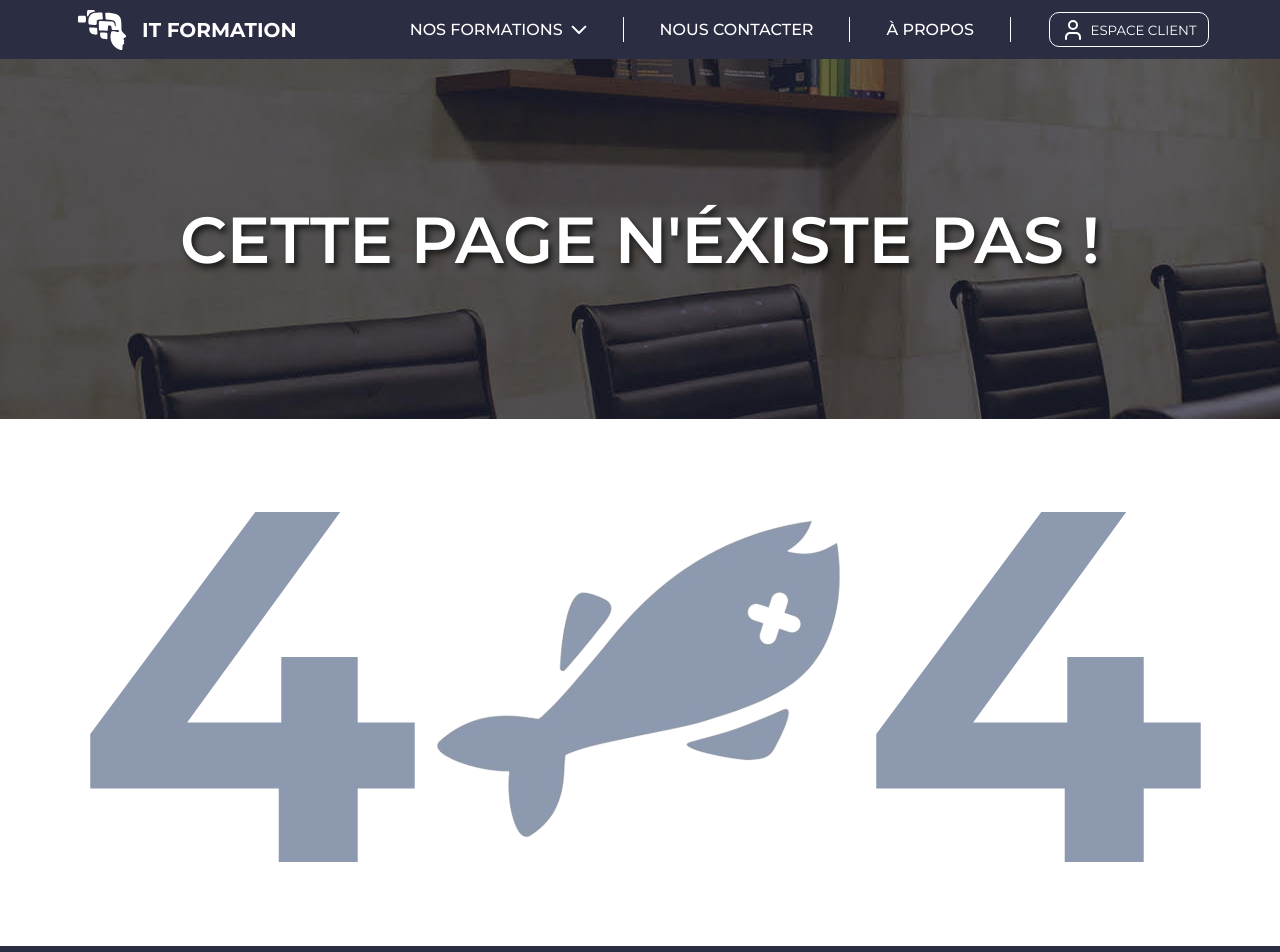
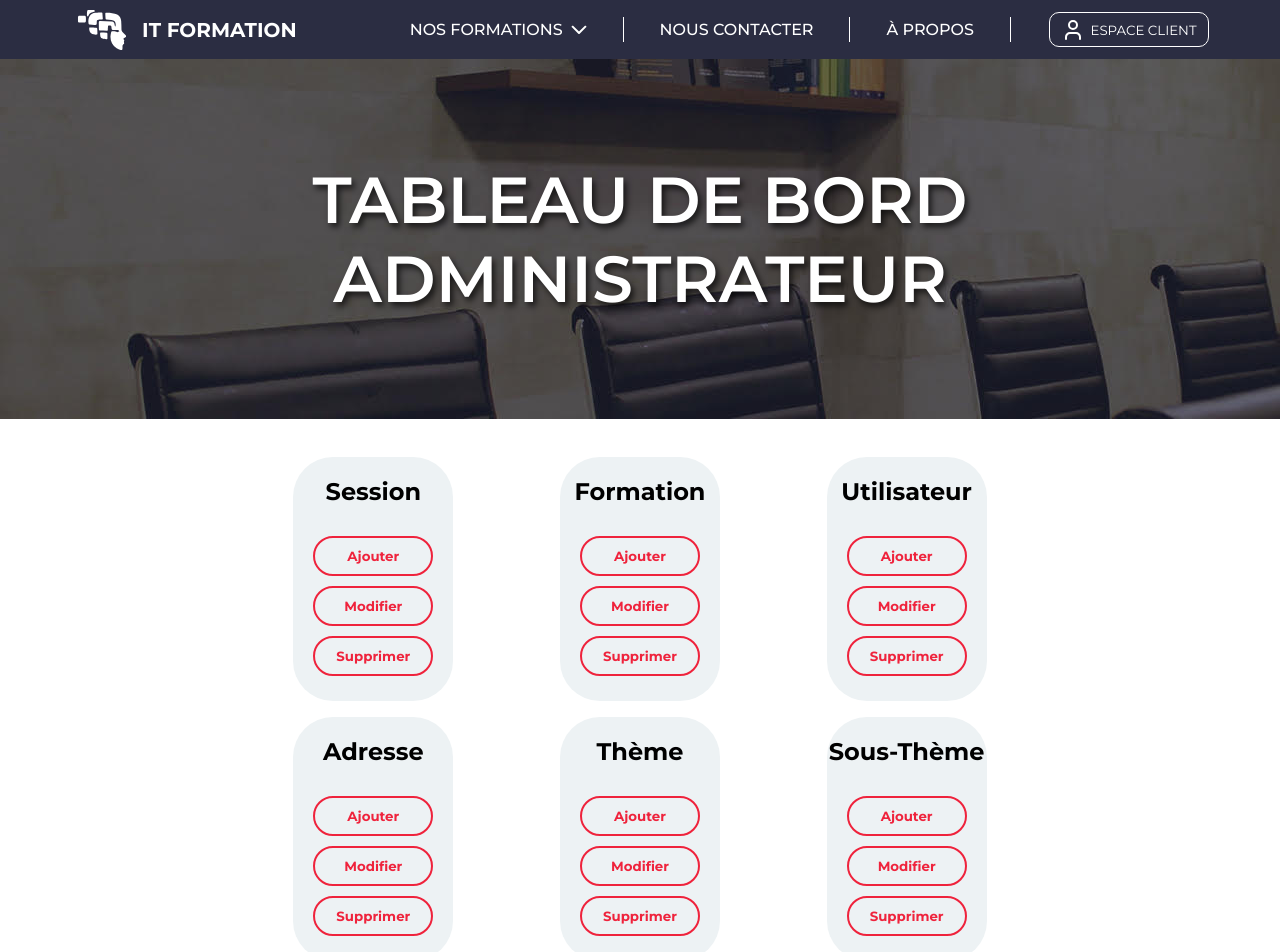
Before and after one commit to BastienCay/Front_IT_Formation, an Angular app in the folder IT_Formation/: page /page-admin in a window 1280 px wide. Shown: the top 952 px of the page. Built offline with nearby package versions, Linux system fonts and the light colour scheme.

Commit message:
dashboard admin html + css + routes OK

```diff
--- a/IT_Formation/src/app/app.routes.ts
+++ b/IT_Formation/src/app/app.routes.ts
@@ -14,6 +14,7 @@ import { AjoutSousThemeComponent } from './pages/page-admin/ajout-sous-theme/ajo
 import { AjoutFormationComponent } from './pages/page-admin/ajout-formation/ajout-formation.component';
 import { PageSessionFormationComponent } from './pages/page-session-formation/page-session-formation.component';
 import { PageConnectionComponent } from './pages/page-connection/page-connection.component';
+import { PageAdminComponent } from './pages/page-admin/page-admin.component';
 
 export const routes: Routes = [
     {path: '', redirectTo: 'home-page', pathMatch:'full'},
@@ -26,6 +27,7 @@ export const routes: Routes = [
     {path:'connection',     component: PageConnectionComponent},
     {path:'formations/:id', component: PageFormationComponent},
     {path:'ajout-adresse', component: AjoutAdresseComponent},
+    {path:'page-admin', component: PageAdminComponent},
     {path:'ajout-theme', component: AjoutThemeComponent},
     {path:'ajout-sous-theme', component: AjoutSousThemeComponent},
     {path:'ajout-formation', component: AjoutFormationComponent},
--- a/IT_Formation/src/app/pages/page-admin/page-admin.component.css
+++ b/IT_Formation/src/app/pages/page-admin/page-admin.component.css
@@ -0,0 +1,100 @@
+#banniere{
+    background-image: url("../../../assets/background/baniere-it-formation-01.jpg");
+    width: 100vw;
+    height: 360px;
+}
+
+section{
+    display: flex;
+    align-items: center;
+    justify-content: center;
+}
+
+section h1{
+    position: absolute;
+    color: white;
+    text-align: center;
+    text-shadow: 3px 4px 6px rgba(0, 0, 0, 0.70);
+    font-size: 65px;
+    font-weight: 600;
+    line-height: normal;
+    text-transform: uppercase;
+}
+
+
+.grid{
+    display: grid;
+    grid-template-columns: 1fr 1.75fr 0.75fr 0.75fr 1fr 0.75fr 0.75fr 1fr 0.75fr 0.75fr 1.75fr 1fr;
+    grid-template-rows:5vh 30vh 2.5vh 30vh 5vh;
+    align-items: center;
+    background-color: white;
+}
+
+.card{
+
+    border-radius: 40px;
+    background-color: var(--couleur_neutre);
+    display: flex;
+    flex-direction: column;
+    align-items: center;
+    justify-content: space-around;
+    padding-bottom: 25px;
+}
+.bouton{
+    display: flex;
+    flex-direction: column;
+    justify-content: space-around;
+    align-items: center;
+}
+button{
+    width: 120px;
+    height: 40px;
+    border-radius: 20px;
+    border: 2px solid #EF233C;
+    display: flex;
+    align-items: center;
+    justify-content: center;
+    margin-top: 10px;
+    background-color: var(--couleur_neutre);
+    color: #EF233C;
+    font-weight: bold;
+}
+
+button:hover{
+    background-color: #EF233C;
+    color: white;
+    cursor: pointer;
+}
+
+
+#card-session{
+    grid-row-start:2;
+    grid-column-start: 3;
+    grid-column-end: 5;
+}
+
+#card-formation{
+    grid-row-start:2;
+    grid-column-start: 6;
+    grid-column-end: 8;
+}
+#card-user{
+    grid-row-start:2;
+    grid-column-start: 9;
+    grid-column-end: 11;
+}
+#card-adresse{
+    grid-row-start:4;
+    grid-column-start: 3;
+    grid-column-end: 5;
+}
+#card-theme{
+    grid-row-start:4;
+    grid-column-start: 6;
+    grid-column-end: 8;
+}
+#card-sous-theme{
+    grid-row-start:4;
+    grid-column-start: 9;
+    grid-column-end: 11;
+}
--- a/IT_Formation/src/app/pages/page-admin/page-admin.component.html
+++ b/IT_Formation/src/app/pages/page-admin/page-admin.component.html
@@ -1 +1,57 @@
-<p>page-admin works!</p>
+<section id="banniere_presentation">
+    <div id="banniere"></div>
+    <h1>Tableau de bord Administrateur</h1>
+</section>
+<div class="grid">
+
+    <div id="card-session" class="card">
+        <h2>Session</h2>
+        <div class="bouton">
+            <button routerLink="/ajout-session">Ajouter</button>
+            <button>Modifier</button>
+            <button>Supprimer</button>
+        </div>
+    </div>
+    <div id="card-formation" class="card">
+        <h2>Formation</h2>
+        <div class="bouton">
+            <button routerLink="/ajout-formation">Ajouter</button>
+            <button>Modifier</button>
+            <button>Supprimer</button>
+        </div>
+    </div>
+    <div id="card-user" class="card">
+        <h2>Utilisateur</h2>
+        <div class="bouton">
+            <button>Ajouter</button>
+            <button>Modifier</button>
+            <button>Supprimer</button>
+        </div>
+    </div>
+    <div id="card-adresse" class="card">
+        <h2>Adresse</h2>
+        <div class="bouton">
+            <button routerLink="/ajout-adresse">Ajouter</button>
+            <button>Modifier</button>
+            <button>Supprimer</button>
+        </div>
+    </div>
+    <div id="card-theme" class="card">
+        <h2>Thème</h2>
+        <div class="bouton">
+            <button routerLink="/ajout-theme">Ajouter</button>
+            <button>Modifier</button>
+            <button>Supprimer</button>
+        </div>
+    </div>
+    <div id="card-sous-theme" class="card">
+        <h2>Sous-Thème</h2>
+        <div class="bouton">
+            <button routerLink="/ajout-sous-theme">Ajouter</button>
+            <button>Modifier</button>
+            <button>Supprimer</button>
+        </div>
+    </div>
+
+
+</div>
--- a/IT_Formation/src/app/pages/page-admin/page-admin.component.ts
+++ b/IT_Formation/src/app/pages/page-admin/page-admin.component.ts
@@ -1,9 +1,10 @@
 import { Component } from '@angular/core';
+import { RouterModule } from '@angular/router';
 
 @Component({
   selector: 'app-page-admin',
   standalone: true,
-  imports: [],
+  imports: [RouterModule],
   templateUrl: './page-admin.component.html',
   styleUrl: './page-admin.component.css'
 })
```
